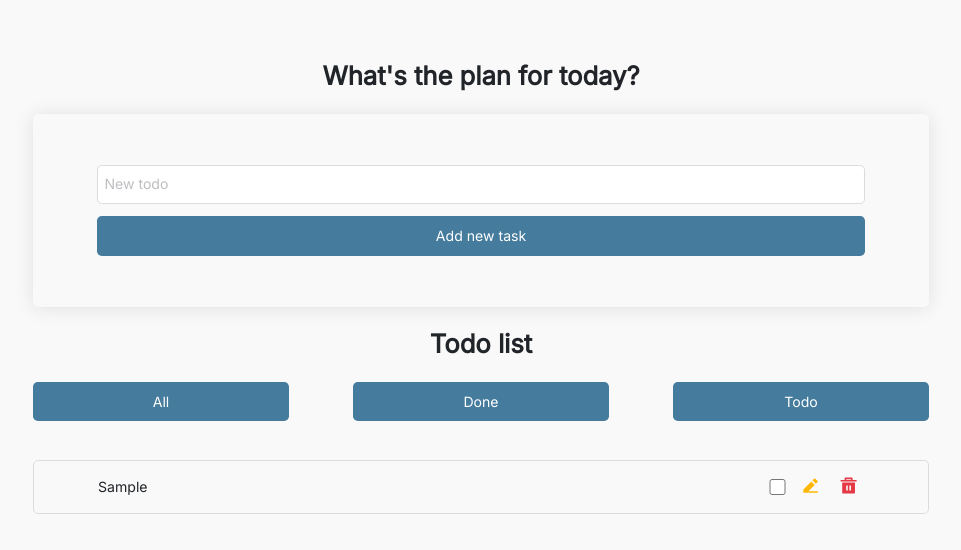
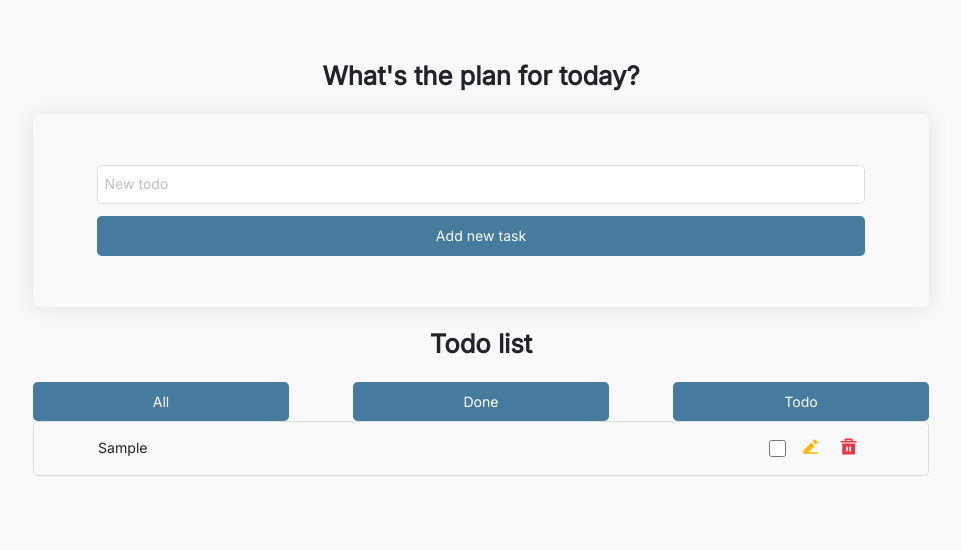
Before and after one commit to gamzenurtukel/typescript-todo-app, a React (Create React App) app: page / in a window 1280 px wide. Both pictures are taken after typing "Sample" into the empty fields and a click on the button "Add new task". Shown: the top 550 px of the page, without its empty margins (159-1120 px from the left). Built offline with nearby package versions, Linux system fonts and the light colour scheme.

Commit message:
margin-top delete

```diff
--- a/src/components/todoItem/style.scss
+++ b/src/components/todoItem/style.scss
@@ -2,7 +2,6 @@
 @import "../../styles/textStyle.scss";
 
 .todo-item {
-  margin-top: 3vw;
   display: flex;
   flex-direction: row;
   align-items: center;
```
